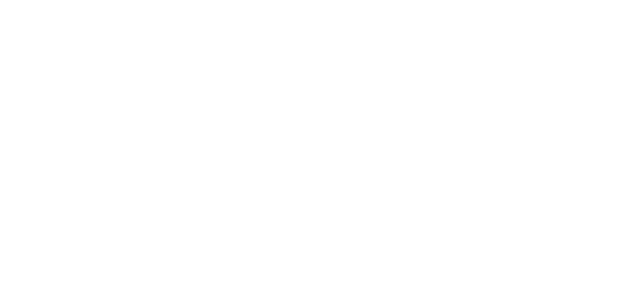
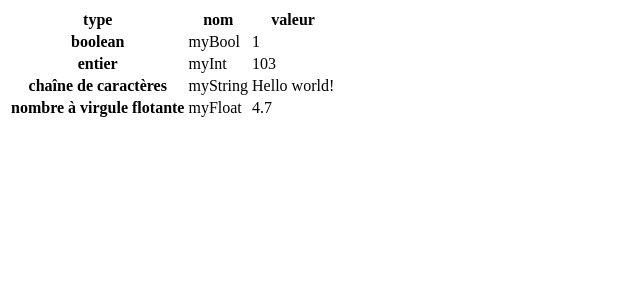
Before and after one commit to lea-dubois1/runtrack2, a PHP site: page / in a window 1280 px wide. Before the commit the part shown is empty. Shown: the top 300 px of the page, without its empty margins (0-640 px from the left). Run offline with PHP 8.4, Linux system fonts and the light colour scheme.

Commit message:
job03 terminé

```diff
--- a/jour01/job03/index.php
+++ b/jour01/job03/index.php
@@ -5,13 +5,36 @@
 $myString = "Hello world!";
 $myFloat = 4.7;
 
+echo "
+<table>
+    <thead>
+        <tr>
+            <th>type</th>
+            <th>nom</th>
+            <th>valeur</th>
+        </tr>
+    </thead>
+    <tbody>
+        <tr>
+            <th>boolean</th>
+            <td>myBool</td>
+            <td>$myBool</td>
+        </tr>
+        <tr>
+            <th>entier</th>
+            <td>myInt</td>
+            <td>$myInt</td>
+        </tr>
+        <tr>
+            <th>chaîne de caractères</th>
+            <td>myString</td>
+            <td>$myString</td>
+        </tr>
+        <tr>
+            <th>nombre à virgule flotante</th>
+            <td>myFloat</td>
+            <td>$myFloat</td>
+        </tr>
+    </tbody>
+</table> "
 ?>
-
-<!DOCTYPE html>
-<html>
-
-    <head>
-
-
-    </head>
-</html>
```
